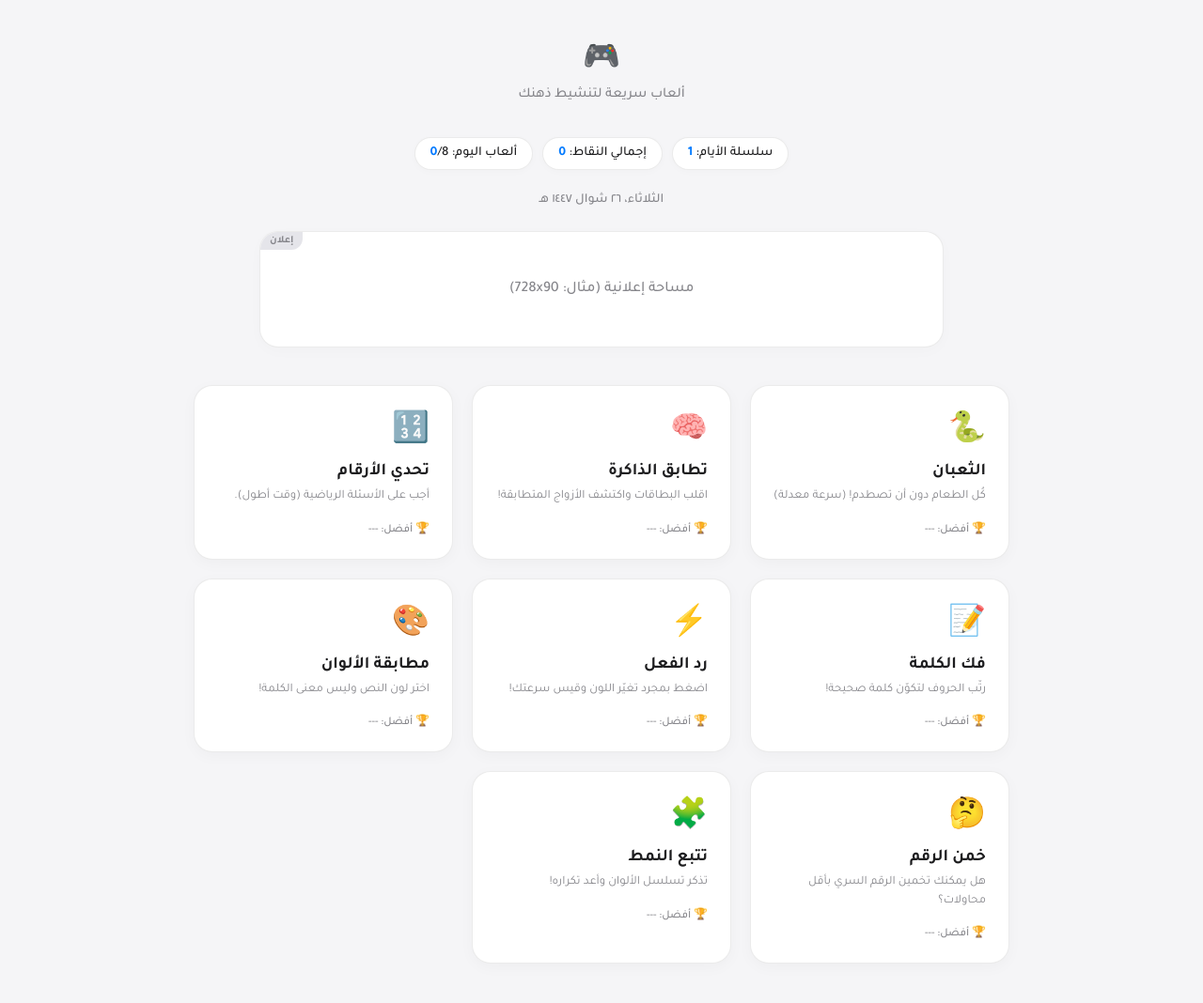
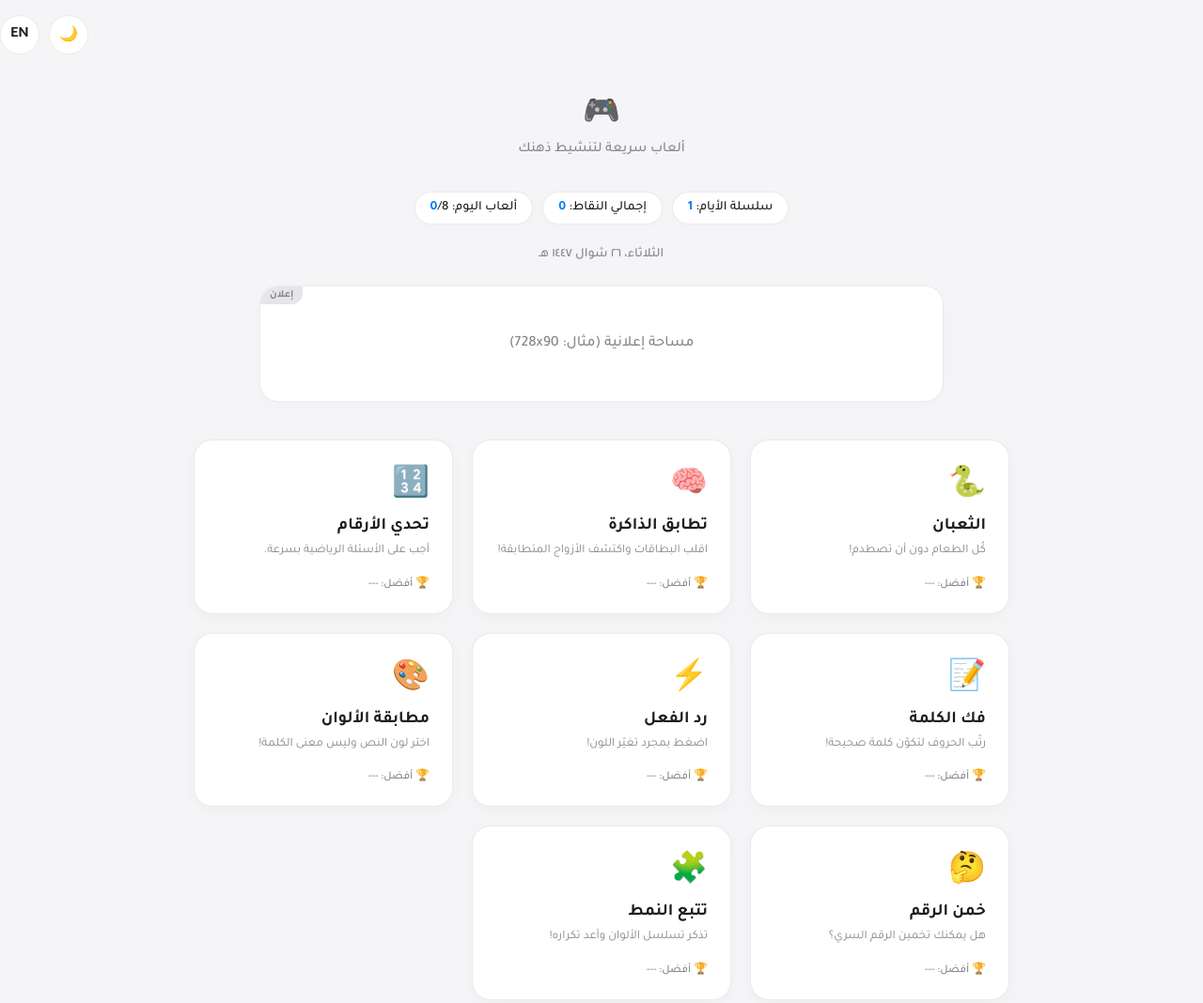
Before and after one commit to elyasalothman/Games, a plain HTML site: page index.html in a window 1280 px wide. Shown: the whole page at 94% size. Drawn offline with Linux system fonts and the light colour scheme.

Commit message:
Update index.html

```diff
--- a/index.html
+++ b/index.html
@@ -3,6 +3,7 @@
 <head>
 <meta charset="UTF-8">
 <meta name="viewport" content="width=device-width, initial-scale=1.0">
+  <link rel="icon" type="image/png" href="icon.png">
 <title>ألعاب اليوم</title>
 <link href="https://fonts.googleapis.com/css2?family=Tajawal:wght@400;500;700&display=swap" rel="stylesheet">
 <style>
@@ -215,10 +216,40 @@ header {
   animation: toast-in 0.3s ease;
 }
 @keyframes toast-in { from{opacity:0;transform:translate(-50%, 10px)} to{opacity:1;transform:translate(-50%, 0)} }
+  /* الوضع الليلي (Dark Mode) */
+body.dark-mode {
+  --bg-color: #000000;
+  --card-bg: #1c1c1e;
+  --border-color: rgba(255, 255, 255, 0.1);
+  --text-main: #f5f5f7;
+  --text-muted: #98989d;
+}
+
+/* أزرار التحكم باللغة والمظهر */
+.top-controls {
+  display: flex;
+  justify-content: flex-end;
+  gap: 10px;
+  padding: 16px 0 0;
+}
+.icon-btn {
+  background: var(--card-bg);
+  border: 1px solid var(--border-color);
+  color: var(--text-main);
+  border-radius: 50%;
+  width: 42px; height: 42px;
+  font-size: 16px; cursor: pointer;
+  display: flex; align-items: center; justify-content: center;
+  transition: 0.2s; font-family: 'Tajawal', sans-serif; font-weight: bold;
+}
+.icon-btn:hover { transform: scale(1.05); }
 </style>
 </head>
 <body>
-
+<div class="top-controls">
+    <button class="icon-btn" id="themeBtn" onclick="toggleTheme()">🌙</button>
+    <button class="icon-btn" id="langBtn" onclick="toggleLang()">EN</button>
+  </div>
 <div class="container">
   <header>
     <div class="logo-icon">🎮</div>
@@ -438,16 +469,15 @@ function playSound(type) {
 
 // ─── DATA (تمت إضافة اللعبتين الجديدتين) ───
 const GAMES = [
-  {id:'snake',   name:'الثعبان',       icon:'🐍', desc:'كُل الطعام دون أن تصطدم! (سرعة معدلة)'},
-  {id:'memory',  name:'تطابق الذاكرة',  icon:'🧠', desc:'اقلب البطاقات واكتشف الأزواج المتطابقة!'},
-  {id:'math',    name:'تحدي الأرقام',   icon:'🔢', desc:'أجب على الأسئلة الرياضية (وقت أطول).'},
-  {id:'word',    name:'فك الكلمة',      icon:'📝', desc:'رتّب الحروف لتكوّن كلمة صحيحة!'},
-  {id:'reaction',name:'رد الفعل',       icon:'⚡', desc:'اضغط بمجرد تغيّر اللون وقيس سرعتك!'},
-  {id:'color',   name:'مطابقة الألوان',icon:'🎨', desc:'اختر لون النص وليس معنى الكلمة!'},
-  {id:'guesser', name:'خمن الرقم',      icon:'🤔', desc:'هل يمكنك تخمين الرقم السري بأقل محاولات؟'},
-  {id:'sequence',name:'تتبع النمط',     icon:'🧩', desc:'تذكر تسلسل الألوان وأعد تكراره!'}
+  {id:'snake',   name:{ar:'الثعبان', en:'Snake'}, icon:'🐍', desc:{ar:'كُل الطعام دون أن تصطدم!', en:'Eat the food without crashing!'}},
+  {id:'memory',  name:{ar:'تطابق الذاكرة', en:'Memory Match'}, icon:'🧠', desc:{ar:'اقلب البطاقات واكتشف الأزواج المتطابقة!', en:'Flip cards and find matching pairs!'}},
+  {id:'math',    name:{ar:'تحدي الأرقام', en:'Math Challenge'}, icon:'🔢', desc:{ar:'أجب على الأسئلة الرياضية بسرعة.', en:'Answer math questions quickly.'}},
+  {id:'word',    name:{ar:'فك الكلمة', en:'Word Scramble'}, icon:'📝', desc:{ar:'رتّب الحروف لتكوّن كلمة صحيحة!', en:'Rearrange letters to form a word!'}},
+  {id:'reaction',name:{ar:'رد الفعل', en:'Reaction Time'}, icon:'⚡', desc:{ar:'اضغط بمجرد تغيّر اللون!', en:'Click as soon as the color changes!'}},
+  {id:'color',   name:{ar:'مطابقة الألوان', en:'Color Match'}, icon:'🎨', desc:{ar:'اختر لون النص وليس معنى الكلمة!', en:'Choose the text color, not the word!'}},
+  {id:'guesser', name:{ar:'خمن الرقم', en:'Number Guesser'}, icon:'🤔', desc:{ar:'هل يمكنك تخمين الرقم السري؟', en:'Can you guess the secret number?'}},
+  {id:'sequence',name:{ar:'تتبع النمط', en:'Sequence'}, icon:'🧩', desc:{ar:'تذكر تسلسل الألوان وأعد تكراره!', en:'Remember the color sequence and repeat!'}}
 ];
-
 // ─── STORAGE & CORE ───
 function getStore(k,def){try{const v=localStorage.getItem(k);return v!==null?JSON.parse(v):def;}catch{return def;}}
 function setStore(k,v){try{localStorage.setItem(k,JSON.stringify(v));}catch{}}
@@ -466,24 +496,87 @@ function checkStreak(){
   return streak;
 }
 
-function init(){
-  document.getElementById('streakCount').textContent=checkStreak();
-  document.getElementById('totalScore').textContent=getStore('totalScore',0);
-  document.getElementById('todayGames').textContent=getStore('todayGamesCount',0);
+// ─── THEME & LANGUAGE SYSTEM ───
+let currentTheme = getStore('theme', 'light');
+let currentLang = getStore('lang', 'ar');
 
-  const d=new Date();
+const DICT = {
+  ar: {
+    subtitle: "ألعاب سريعة لتنشيط ذهنك",
+    streak: "سلسلة الأيام:",
+    totalScore: "إجمالي النقاط:",
+    todayGames: "ألعاب اليوم:",
+    best: "🏆 أفضل:",
+    adLabel: "إعلان",
+    adSpace: "مساحة إعلانية (مثال: 728x90)"
+  },
+  en: {
+    subtitle: "Quick games to boost your mind",
+    streak: "Day Streak:",
+    totalScore: "Total Score:",
+    todayGames: "Today's Games:",
+    best: "🏆 Best:",
+    adLabel: "Ad",
+    adSpace: "Ad Space (e.g., 728x90)"
+  }
+};
+
+function applyTheme() {
+  if (currentTheme === 'dark') {
+    document.body.classList.add('dark-mode');
+    document.getElementById('themeBtn').textContent = '☀️';
+  } else {
+    document.body.classList.remove('dark-mode');
+    document.getElementById('themeBtn').textContent = '🌙';
+  }
+}
+
+function toggleTheme() {
+  currentTheme = currentTheme === 'light' ? 'dark' : 'light';
+  setStore('theme', currentTheme); applyTheme();
+}
+
+function applyLang() {
+  document.documentElement.lang = currentLang;
+  document.documentElement.dir = currentLang === 'ar' ? 'rtl' : 'ltr';
+  document.getElementById('langBtn').textContent = currentLang === 'ar' ? 'EN' : 'عربي';
+
+  const d = DICT[currentLang];
+  document.querySelector('.sub-logo').textContent = d.subtitle;
+  document.querySelectorAll('.stat-pill')[0].childNodes[0].nodeValue = d.streak + ' ';
+  document.querySelectorAll('.stat-pill')[1].childNodes[0].nodeValue = d.totalScore + ' ';
+  document.querySelectorAll('.stat-pill')[2].childNodes[0].nodeValue = d.todayGames + ' ';
+  document.querySelector('.ad-label').textContent = d.adLabel;
+  document.querySelector('.ad-content span').textContent = d.adSpace;
+
+  init(); // إعادة رسم البطاقات باللغة الجديدة
+}
+
+function toggleLang() {
+  currentLang = currentLang === 'ar' ? 'en' : 'ar';
+  setStore('lang', currentLang); applyLang();
+}
+
+// تحديث دالة init لتدعم اللغة
+function init() {
+  document.getElementById('streakCount').textContent = checkStreak();
+  document.getElementById('totalScore').textContent = getStore('totalScore', 0);
+  document.getElementById('todayGames').textContent = getStore('todayGamesCount', 0);
+
+  const d = new Date();
   const options = { weekday: 'long', year: 'numeric', month: 'long', day: 'numeric' };
-  document.getElementById('dateBanner').textContent = d.toLocaleDateString('ar-SA', options);
+  const locale = currentLang === 'ar' ? 'ar-SA' : 'en-US';
+  document.getElementById('dateBanner').textContent = d.toLocaleDateString(locale, options);
 
-  const grid=document.getElementById('gamesGrid');
-  grid.innerHTML='';
-  GAMES.forEach(g=>{
-    const best=getStore(`best_${g.id}`,'---');
-    grid.innerHTML+=`<div class="game-card" onclick="openGame('${g.id}')">
+  const grid = document.getElementById('gamesGrid');
+  grid.innerHTML = '';
+  GAMES.forEach(g => {
+    const best = getStore(`best_${g.id}`, '---');
+    grid.innerHTML += `<div class="game-card" onclick="openGame('${g.id}')">
       <span class="game-icon">${g.icon}</span>
-      <div class="game-name">${g.name}</div>
-      <div class="game-desc">${g.desc}</div>
-      <div class="game-best">🏆 أفضل: ${best}</div>
+      <div class="game-name">${g.name[currentLang]}</div>
+      <div class="game-desc">${g.desc[currentLang]}</div>
+      <div class="game-best">${DICT[currentLang].best} ${best}</div>
     </div>`;
   });
 }
@@ -1033,6 +1126,8 @@ function handleSeqClick(id){
 
 // ─── START ───
 init();
+  applyTheme();
+applyLang();
 </script>
 </body>
 </html>
```
